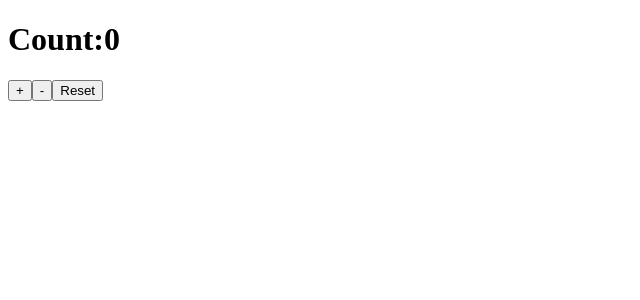
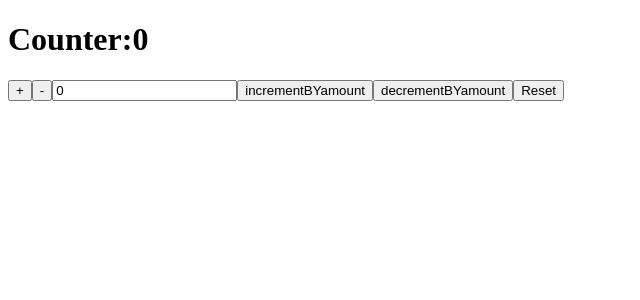
Before and after one commit to Dharmateja69/React-Course, a React (Vite) app in the folder react-demos/: page / in a window 1280 px wide. Shown: the top 300 px of the page, without its empty margins (0-640 px from the left). Built offline with nearby package versions, Linux system fonts and the light colour scheme.

Commit message:
reducer() challenge

```diff
--- a/react-demos/src/App.jsx
+++ b/react-demos/src/App.jsx
@@ -1,27 +1,10 @@
-import React, { useReducer } from "react";
-const initialState = { count: 0 };
-//reducer has state of the variable, where action is used to what we have to do with that vairable
-const reducer = (state, action) => {
-  switch (action.type) {
-    case "increment":
-      return { ...state, count: state.count + 1 };
-    case "decrement":
-      return { ...state, count: state.count - 1 };
-    case "reset":
-      return { ...state, count: 0 };
-    default:
-      return state;
-  }
-};
+import React from "react";
+import Counter from "./Assignment/Counter";
 
 export default function App() {
-  const [state, dispatch] = useReducer(reducer, initialState);
   return (
     <div>
-      <h1>Count:{state.count}</h1>
-      <button onClick={() => dispatch({ type: "increment" })}>+</button>
-      <button onClick={() => dispatch({ type: "decrement" })}>-</button>
-      <button onClick={() => dispatch({ type: "reset" })}>Reset</button>
+      <Counter />
     </div>
   );
 }
--- /dev/null
+++ b/react-demos/src/Assignment/Counter.jsx
@@ -0,0 +1,39 @@
+import React, { useReducer, useState } from "react";
+import { Counterreducer, initialState } from "./CounterReducer";
+
+const Counter = () => {
+  const [state, dispatch] = useReducer(Counterreducer, initialState);
+  const [inputvalue, setnewvalue] = useState(0);
+  return (
+    <div>
+      <h1>Counter:{state.count}</h1>
+      <button onClick={() => dispatch({ type: "increment" })}>+</button>
+      <button onClick={() => dispatch({ type: "decrement" })}>-</button>
+      <input
+        type="number"
+        value={inputvalue}
+        placeholder="enter the number"
+        onChange={(e) => setnewvalue(e.target.value)}
+      />
+      <button
+        onClick={() => {
+          dispatch({ type: "incrementByAmount", payload: Number(inputvalue) });
+          setnewvalue(""); // Clears the input field after submission
+        }}
+      >
+        incrementBYamount
+      </button>
+      <button
+        onClick={() => {
+          dispatch({ type: "decrementByAmount", payload: Number(inputvalue) });
+          setnewvalue("");
+        }}
+      >
+        decrementBYamount
+      </button>
+      <button onClick={() => dispatch({ type: "reset" })}>Reset</button>
+    </div>
+  );
+};
+
+export default Counter;
--- /dev/null
+++ b/react-demos/src/Assignment/CounterReducer.js
@@ -0,0 +1,20 @@
+const initialState = { count: 0 };
+//reducer has state of the variable, where action is used to what we have to do with that vairable
+const Counterreducer = (state, action) => {
+    switch (action.type) {
+        case "increment":
+            return { ...state, count: state.count + 1 };
+        case "decrement":
+            return { ...state, count: state.count - 1 };
+        case "incrementByAmount":
+            return { ...state, count: state.count + action.payload };
+        case "decrementByAmount":
+            return { ...state, count: state.count - action.payload };
+        case "reset":
+            return { ...state, count: 0 }
+        default:
+            return state;
+    }
+};
+
+export { Counterreducer, initialState };
```
